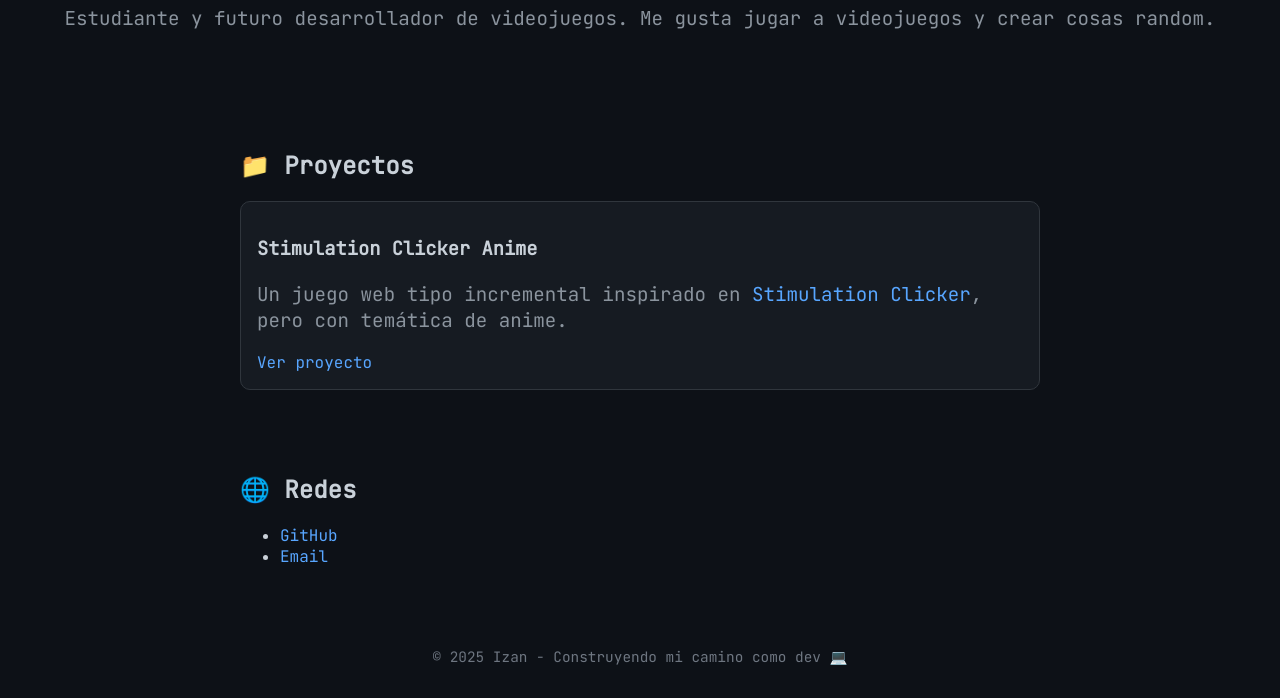
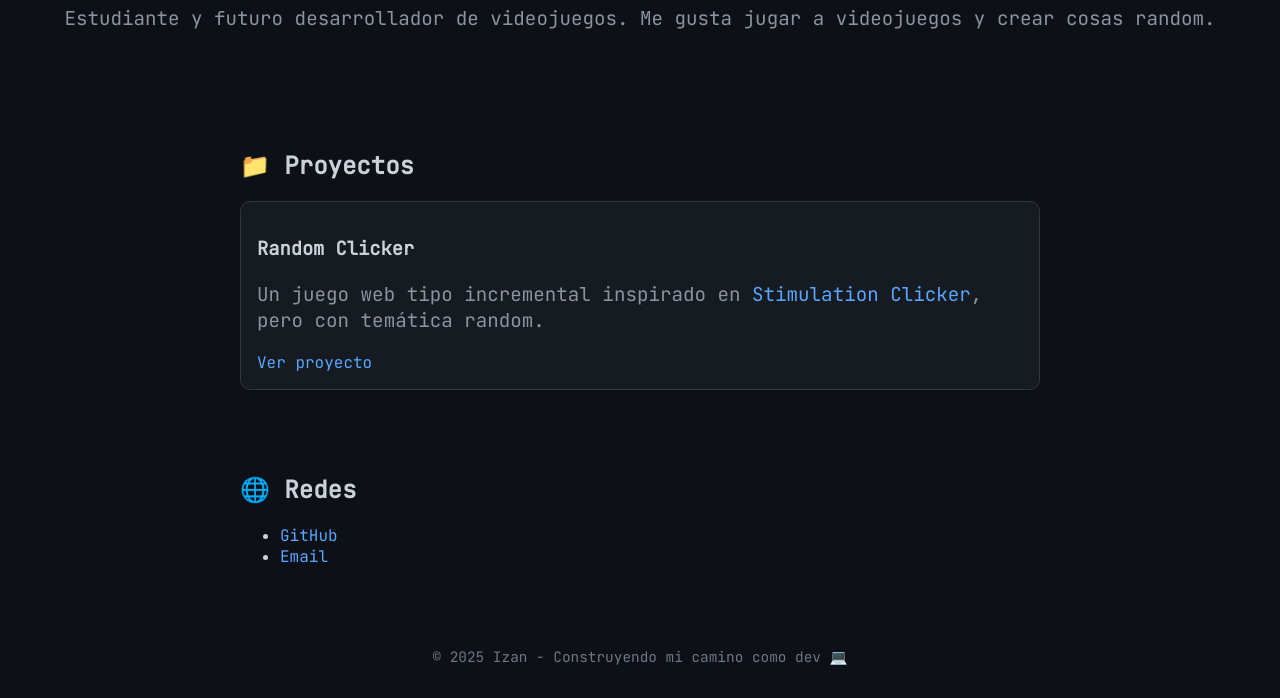
Before and after one commit to izane0/IzaneDEV, a plain HTML site: page index.html in a window 1280 px wide. Shown: the part 150-848 px from the top of the page. Drawn offline with Linux system fonts and the light colour scheme.

Commit message:
Update index.html

```diff
--- a/index.html
+++ b/index.html
@@ -63,9 +63,9 @@
     <h2>📁 Proyectos</h2>
     <div class="projects">
       <div class="project">
-        <h3>Stimulation Clicker Anime</h3>
-        <p>Un juego web tipo incremental inspirado en <a href="https://neal.fun/stimulation-clicker/" target="_blank">Stimulation Clicker</a>, pero con temática de anime.</p>
-        <a href="blue-lock.html" target="_blank">Ver proyecto</a>
+        <h3>Random Clicker</h3>
+        <p>Un juego web tipo incremental inspirado en <a href="https://neal.fun/stimulation-clicker/" target="_blank">Stimulation Clicker</a>, pero con temática random.</p>
+        <a href="https://izane0.github.io/Anime-Clicker/" target="_blank">Ver proyecto</a>
       </div>
       <!-- Puedes duplicar esto para más proyectos -->
     </div>
```
